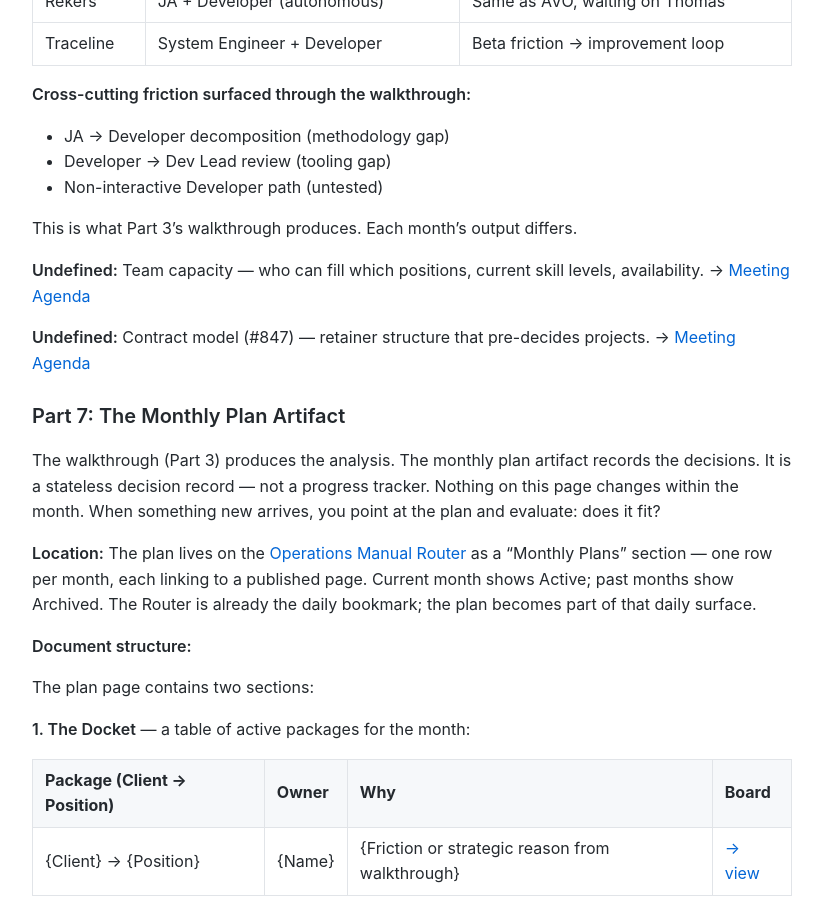
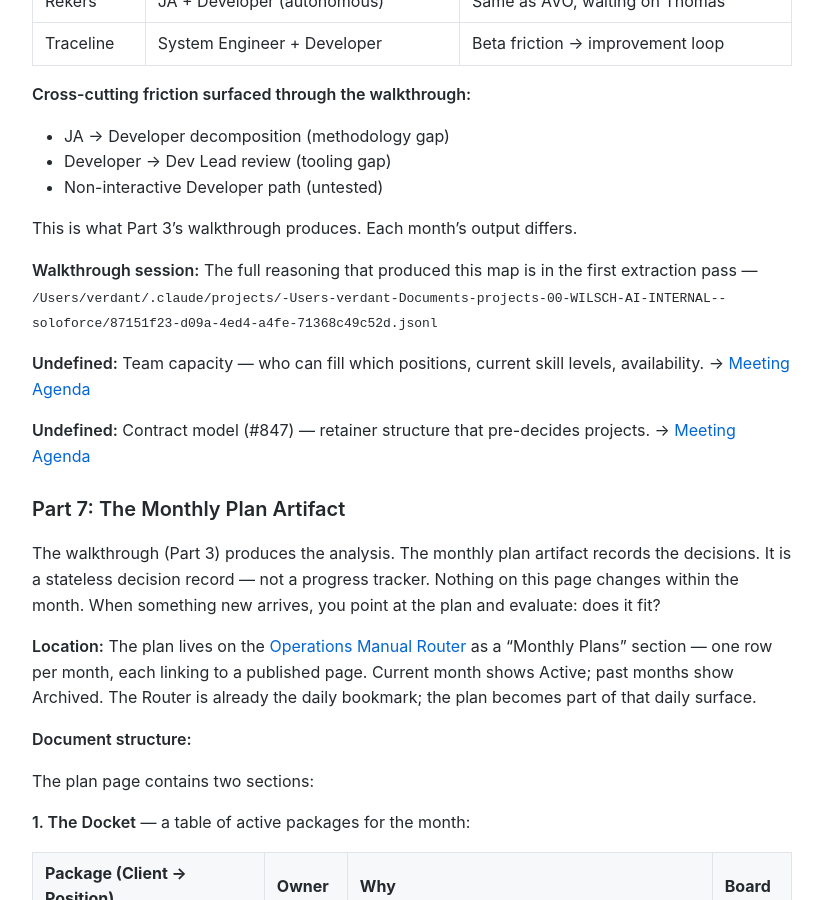
Before and after one commit to MariusWilsch/public-wilsch-ai-pages, a Jekyll site: the page built from project/soloforce/monthly-planning-system-design.md, in a window 1280 px wide and 900 px high, scrolled down 4829 px. Shown: the whole window, without its empty margins (228-1051 px from the left). Built offline with Jekyll 4.4.1, drawn with Linux system fonts in a browser that asks for light colours; our own code applies the rules of GitHub Pages for plain Markdown files.

Commit message:
Sync from hippocampus 2026-02-22

```diff
--- a/project/soloforce/monthly-planning-system-design.md
+++ b/project/soloforce/monthly-planning-system-design.md
@@ -138,6 +138,8 @@ The following project-position map was produced during the first walkthrough. It
 
 This is what Part 3's walkthrough produces. Each month's output differs.
 
+**Walkthrough session:** The full reasoning that produced this map is in the first extraction pass — `/Users/verdant/.claude/projects/-Users-verdant-Documents-projects-00-WILSCH-AI-INTERNAL--soloforce/87151f23-d09a-4ed4-a4fe-71368c49c52d.jsonl`
+
 **Undefined:** Team capacity — who can fill which positions, current skill levels, availability. → [Meeting Agenda](monthly-planning-system-meeting-agenda)
 
 **Undefined:** Contract model (#847) — retainer structure that pre-decides projects. → [Meeting Agenda](monthly-planning-system-meeting-agenda)
```
